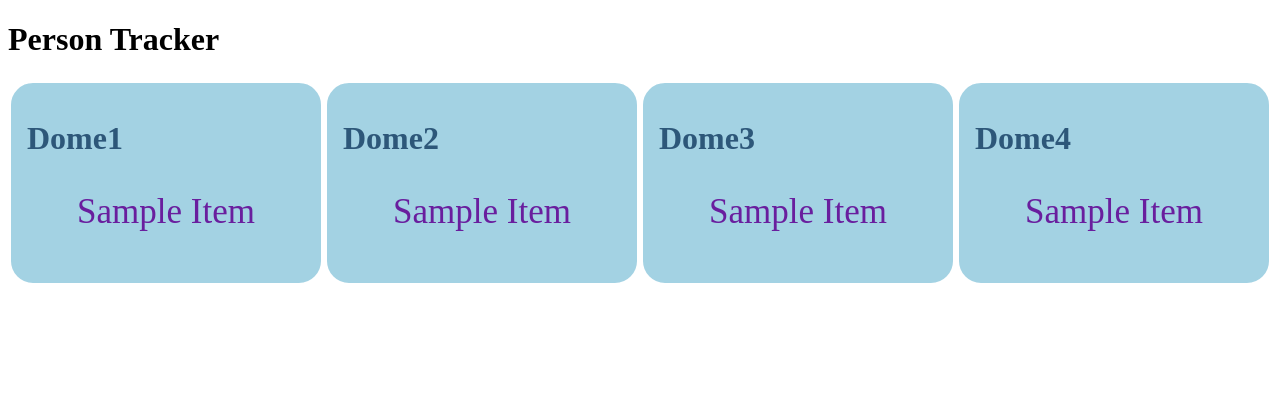
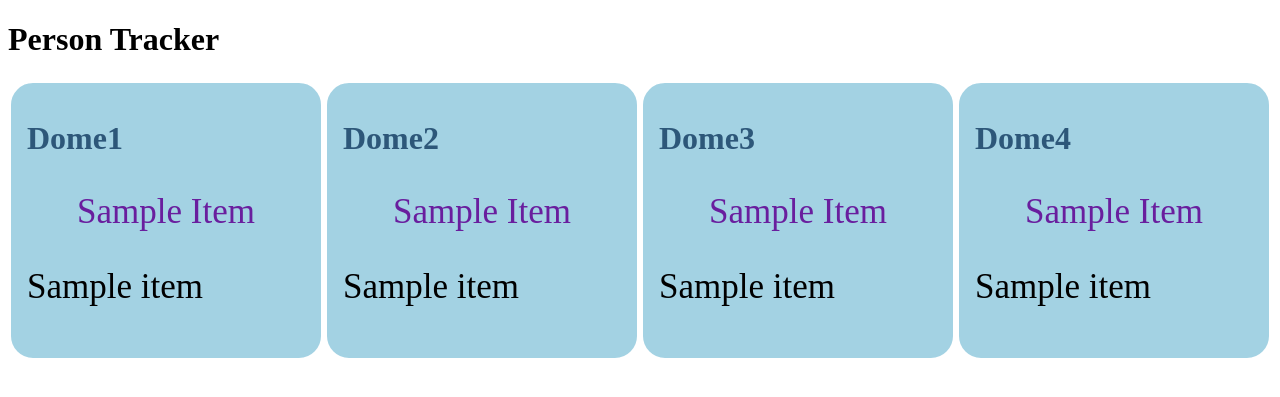
Before and after one commit to siddhesh13/heroku-flask-template, a Flask app: template templates/responsive.html in a window 1280 px wide. Shown: the top 397 px of the page. Run offline with Flask 2, Linux system fonts and the light colour scheme; the template is opened without the code that fills it: most values are stand-ins (such as "Sample title", 1, 10 or a date in 2020); parts of the project's set-up code (start-up, migrations or seed data) failed here and were passed over.

Commit message:
first commit

```diff
--- a/app.py
+++ b/app.py
@@ -12,7 +12,10 @@ dome1 = []
 dome2 = []
 dome3 = []
 dome4 = []
-
+domeR1 = []
+domeR2 = []
+domeR3 = []
+domeR4 = []
 
 @app.route('/')
 def page():
@@ -20,7 +23,7 @@ def page():
 
 @app.route('/live')
 def status():
-    return render_template('responsive.html', dome1=dome1, dome2=dome2, dome3=dome3, dome4=dome4)
+    return render_template('responsive.html', dome1=dome1, dome2=dome2, dome3=dome3, dome4=dome4, domeR1=domeR1, domeR2=domeR2, domeR3=domeR3, domeR4=domeR4)
 
 
 @app.route('/<device_id>/<person_id>')
@@ -63,5 +66,32 @@ def trackPerson(device_id, person_id):
             dome1.remove(g.person_id)
     return "<h3> OK </h3>"
 
+@app.route('remove/<device_id>/<person_id>')
+def remove(device_id, person_id):
+    g.device_id = device_id
+    g.person_id = person_id
+    #person_name = os.environ.get(g.person_id)
+    if g.device_id == "beacon1":
+        domeR1.append(g.person_id)
+        if g.person_id in dome1:
+            dome2.remove(g.person_id)
+
+    if g.device_id == "beacon2":
+        domeR2.append(g.person_id)
+        if g.person_id in dome2:
+            dome3.remove(g.person_id)
+
+    if g.device_id == "beacon3":
+        domeR3.append(g.person_id)
+        if g.person_id in dome3:
+            dome2.remove(g.person_id)
+
+    if g.device_id == "beacon4":
+        domeR4.append(g.person_id)
+        if g.person_id in dome4:
+            dome2.remove(g.person_id)
+
+    return "<h3> OK </h3>"
+
 if __name__ == '__main__':
     app.run(debug=True)
--- a/templates/responsive.html
+++ b/templates/responsive.html
@@ -17,6 +17,10 @@
     border-radius: 25px;
     border: 3px solid white;
 
+}
+.lost{
+  font-size:35px;
+    font-color: red;
 }
 .blinking{
     font-size:35px;
@@ -55,12 +59,18 @@
     {%  for item in dome1 %}
         <p class="blinking"> {{ item }}</p>
     {%  endfor %}
+    {%  for item in domeR1 %}
+        <p class="lost"> {{ item }} </p>
+    {%  endfor %}
   </div>
 
   <div class="col" style="background:#a3d2e3">
     <h1 style="color:#2D5779">Dome2</h1>
     {%  for item in dome2 %}
         <p class="blinking"> {{ item }} </p>
+    {%  endfor %}
+    {%  for item in domeR2 %}
+        <p class="lost"> {{ item }} </p>
     {%  endfor %}
   </div>
 
@@ -69,12 +79,18 @@
     {%  for item in dome3 %}
         <p class="blinking"> {{ item }}</p>
     {%  endfor %}
+    {%  for item in domeR3 %}
+        <p class="lost"> {{ item }} </p>
+    {%  endfor %}
   </div>
   <div class="col" style="background:#a3d2e3">
     <h1 style="color:#2D5779">Dome4</h1>
     {%  for item in dome4 %}
         <p class="blinking"> {{ item }}</p>
     {%  endfor %}
+    {%  for item in domeR4 %}
+        <p class="lost"> {{ item }} </p>
+    {%  endfor %}
   </div>
 </div>
 
```
